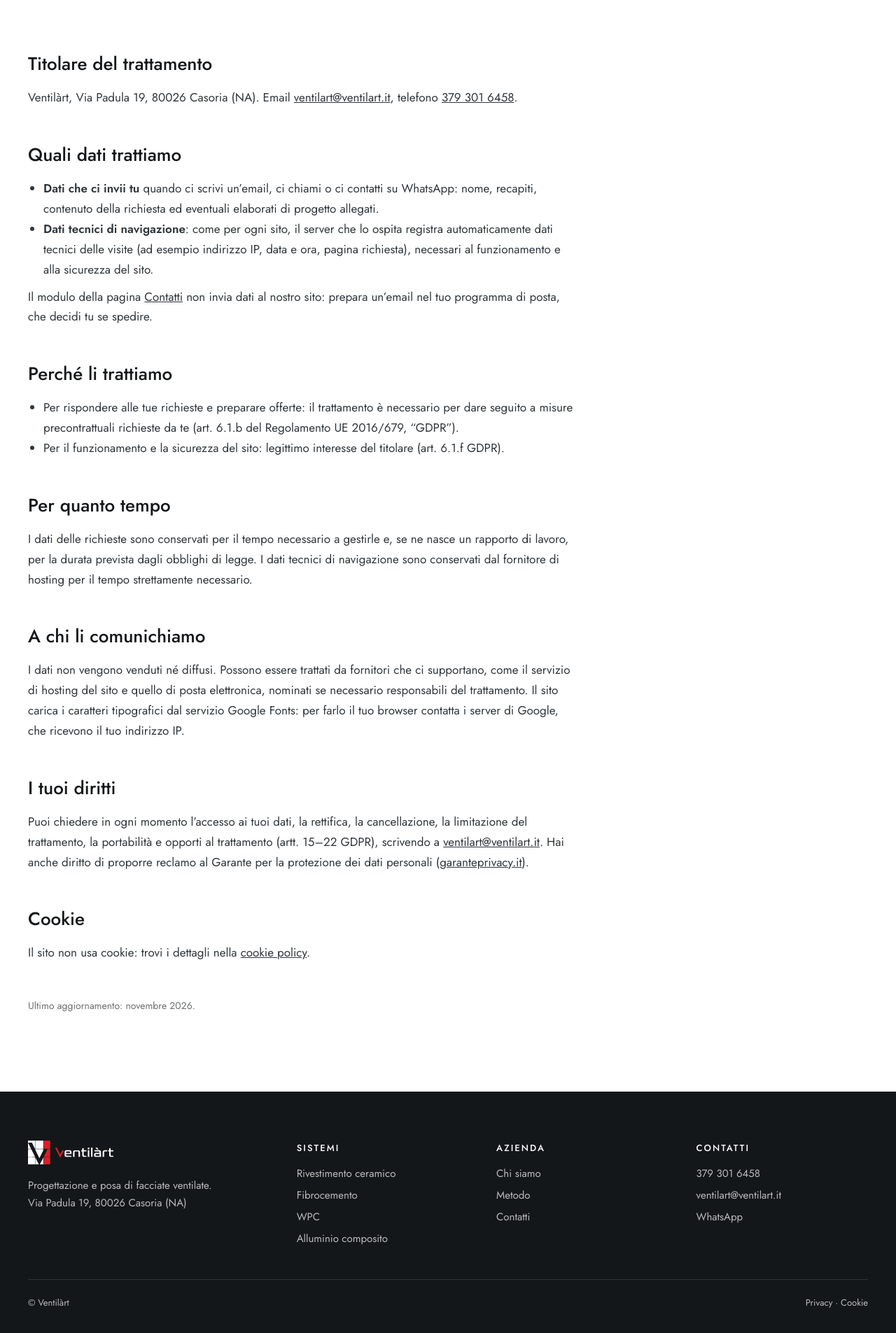
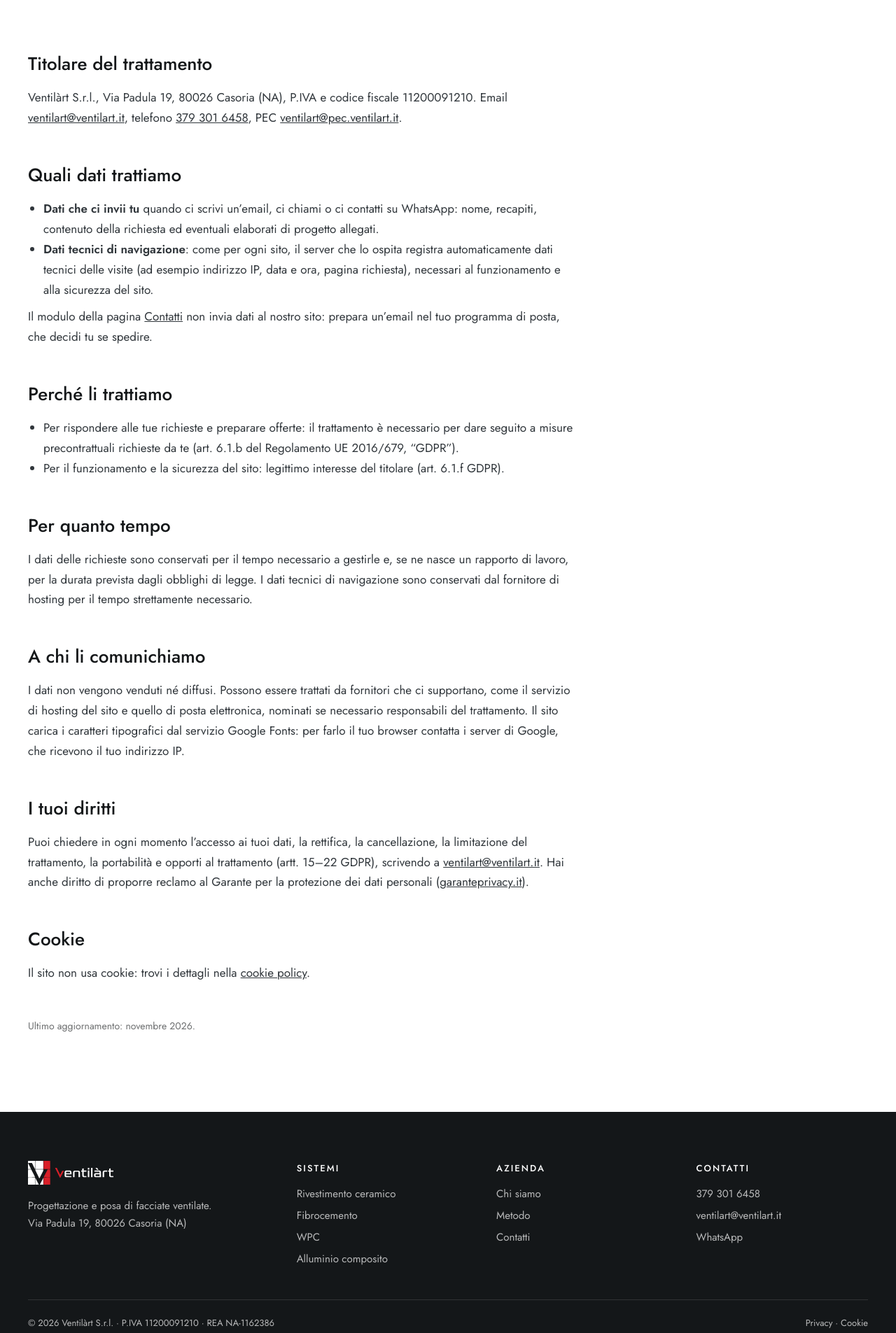
Before and after one commit to russoraffaele1997/ventilart-sito, a plain HTML site: page mockup/privacy.html in a window 1280 px wide. Shown: the part 460-2365 px from the top of the page at 70% size. Drawn offline with Linux system fonts and the light colour scheme.

Commit message:
Aggiunti dati societari (Ventilàrt S.r.l., P.IVA, REA) nel fondo pagina e nella privacy
Co-Authored-By: Claude Opus 5.5 <noreply@anthropic.com>

```diff
--- a/mockup/_genera-legali.js
+++ b/mockup/_genera-legali.js
@@ -30,7 +30,7 @@ const AGG = "Ultimo aggiornamento: novembre 2026.";
 
 const PRIVACY = `
 <h2>Titolare del trattamento</h2>
-<p>Ventilàrt, Via Padula 19, 80026 Casoria (NA). Email <a href="mailto:ventilart@ventilart.it">ventilart@ventilart.it</a>, telefono <a href="tel:+393793016458">379 301 6458</a>.</p>
+<p>Ventilàrt S.r.l., Via Padula 19, 80026 Casoria (NA), P.IVA e codice fiscale 11200091210. Email <a href="mailto:ventilart@ventilart.it">ventilart@ventilart.it</a>, telefono <a href="tel:+393793016458">379 301 6458</a>, PEC <a href="mailto:ventilart@pec.ventilart.it">ventilart@pec.ventilart.it</a>.</p>
 
 <h2>Quali dati trattiamo</h2>
 <ul>
--- a/mockup/privacy.html
+++ b/mockup/privacy.html
@@ -178,7 +178,7 @@
   footer img{height:34px;width:auto;margin-bottom:18px}
   footer h5{color:#fff;font-size:13px;letter-spacing:.16em;text-transform:uppercase;font-weight:500;margin-bottom:14px}
   footer li{list-style:none;margin-bottom:6px}
-  footer .fondo{grid-column:1/-1;border-top:1px solid rgba(255,255,255,.12);padding-top:22px;font-size:13px;display:flex;justify-content:space-between}
+  footer .fondo{grid-column:1/-1;border-top:1px solid rgba(255,255,255,.12);padding-top:22px;font-size:13px;display:flex;flex-wrap:wrap;gap:8px 24px;justify-content:space-between}
   .da-fare{background:#fff3b0;color:#5a4a00;padding:0 6px;border-radius:4px}
 
   /* menu a tendina Sistemi */
@@ -331,7 +331,7 @@
     <div class="testo">
 
 <h2>Titolare del trattamento</h2>
-<p>Ventilàrt, Via Padula 19, 80026 Casoria (NA). Email <a href="mailto:ventilart@ventilart.it">ventilart@ventilart.it</a>, telefono <a href="tel:+393793016458">379 301 6458</a>.</p>
+<p>Ventilàrt S.r.l., Via Padula 19, 80026 Casoria (NA), P.IVA e codice fiscale 11200091210. Email <a href="mailto:ventilart@ventilart.it">ventilart@ventilart.it</a>, telefono <a href="tel:+393793016458">379 301 6458</a>, PEC <a href="mailto:ventilart@pec.ventilart.it">ventilart@pec.ventilart.it</a>.</p>
 
 <h2>Quali dati trattiamo</h2>
 <ul>
@@ -369,7 +369,7 @@
     <div><h5>Sistemi</h5><ul><li><a href="sistema-ceramico.html">Rivestimento ceramico</a></li><li><a href="sistema-fibrocemento.html">Fibrocemento</a></li><li><a href="sistema-wpc.html">WPC</a></li><li><a href="sistema-alluminio-composito.html">Alluminio composito</a></li></ul></div>
     <div><h5>Azienda</h5><ul><li><a href="chi-siamo.html">Chi siamo</a></li><li><a href="metodo.html">Metodo</a></li><li><a href="contatti.html">Contatti</a></li></ul></div>
     <div><h5>Contatti</h5><ul><li><a href="tel:+393793016458">379 301 6458</a></li><li><a href="mailto:ventilart@ventilart.it">ventilart@ventilart.it</a></li><li><a href="https://wa.me/393793016458" target="_blank" rel="noopener">WhatsApp</a></li></ul></div>
-    <div class="fondo"><span>© Ventilàrt</span><span><a href="privacy.html">Privacy</a> · <a href="cookie.html">Cookie</a></span></div>
+    <div class="fondo"><span>© 2026 Ventilàrt S.r.l. · P.IVA 11200091210 · REA NA-1162386</span><span><a href="privacy.html">Privacy</a> · <a href="cookie.html">Cookie</a></span></div>
   </div>
 </footer>
 
```
Also changed, not shown: mockup/chi-siamo.html (+2 -2 lines), mockup/contatti.html (+2 -2 lines), mockup/cookie.html (+2 -2 lines), mockup/index.html (+2 -2 lines), mockup/metodo.html (+2 -2 lines), mockup/sistema-alluminio-composito.html (+2 -2 lines), mockup/sistema-ceramico.html (+2 -2 lines), mockup/sistema-fibrocemento.html (+2 -2 lines), mockup/sistema-wpc.html (+2 -2 lines).
